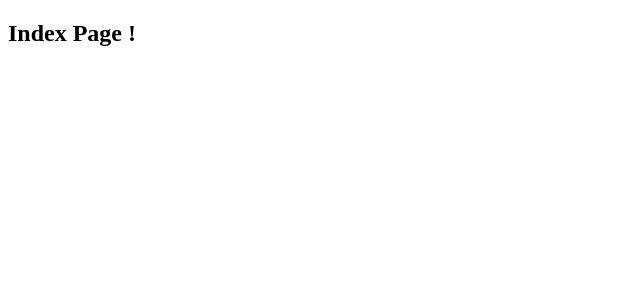
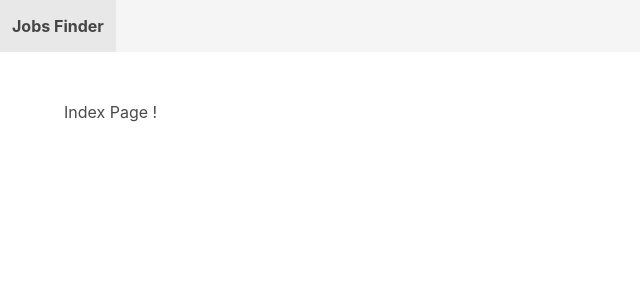
Before and after one commit to MohamedAbdelmagid/jobs-finder, a Django app: page / in a window 1280 px wide. Shown: the top 300 px of the page, without its empty margins (0-640 px from the left). Run offline with Django 3.2, Linux system fonts and the light colour scheme.

Commit message:
Add navbar & style it with css

```diff
--- a/templates/base.html
+++ b/templates/base.html
@@ -1,14 +1,25 @@
+{% load static %}
 <!DOCTYPE html>
 <html lang="en">
 <head>
   <meta charset="UTF-8">
   <meta name="viewport" content="width=device-width, initial-scale=1.0">
 
+  <!-- Bulma -->
+  <link rel="stylesheet" href="{% static 'css/bulma.min.css' %}" />
+
   <!-- page title  -->
   <title>{% block title %} {% endblock %}Job Finder</title>
 </head>
 <body>
+  <!-- Navbar -->
+  {% include 'partials/_navbar.html' %}
+
   <!-- page content -->
-  {% block content %} {% endblock content %}
+  <section class="section">
+    <div class="container">
+      {% block content %} {% endblock content %}
+    </div>
+  </section>
 </body>
 </html>
--- /dev/null
+++ b/templates/partials/_navbar.html
@@ -0,0 +1,7 @@
+{% load static %}
+<!-- Navbar -->
+<nav class="navbar is-light">
+  <div class="navbar-brand">
+    <a href="{% url 'index' %}" class="navbar-item"><strong>Jobs Finder</strong></a>
+  </div>
+</nav>
```
